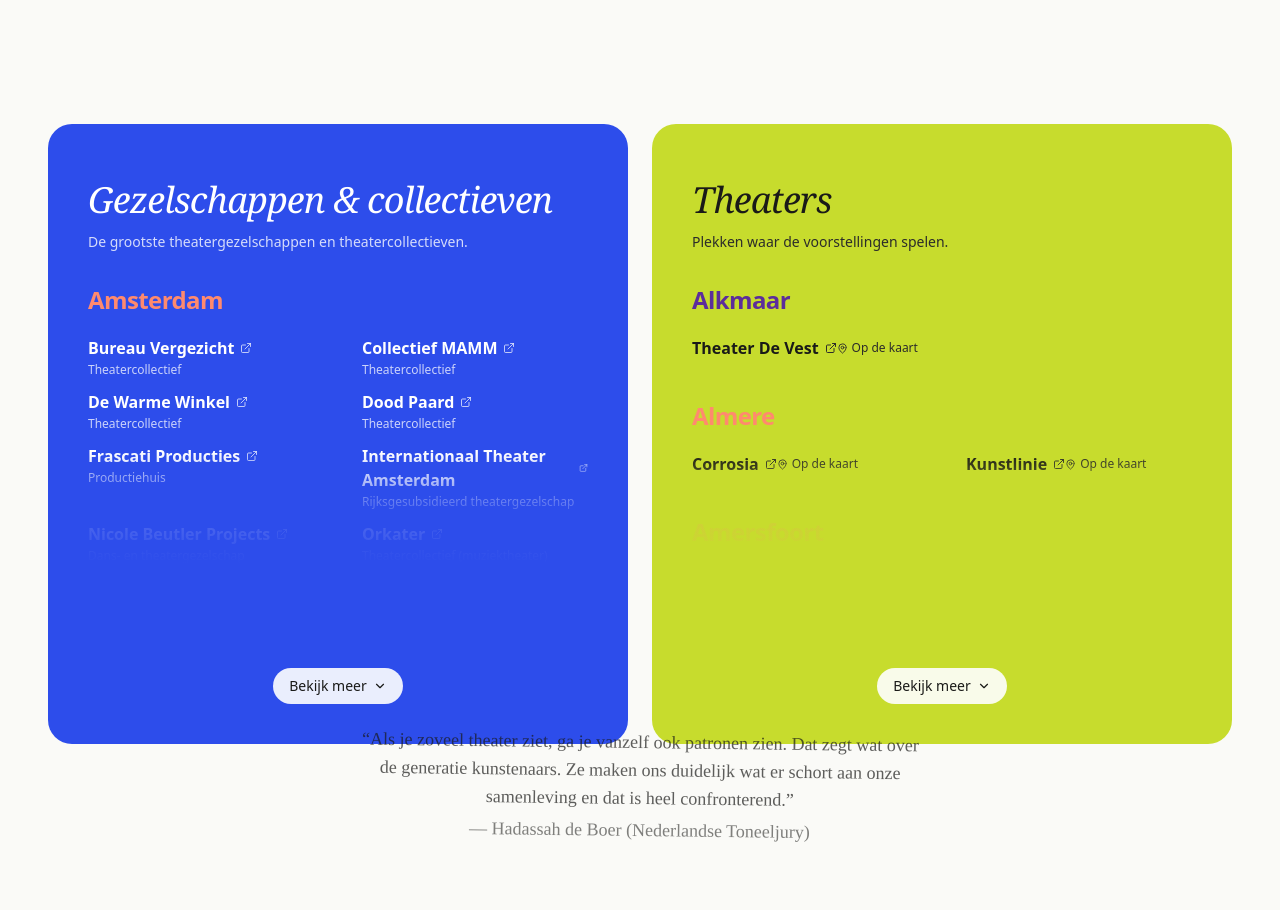
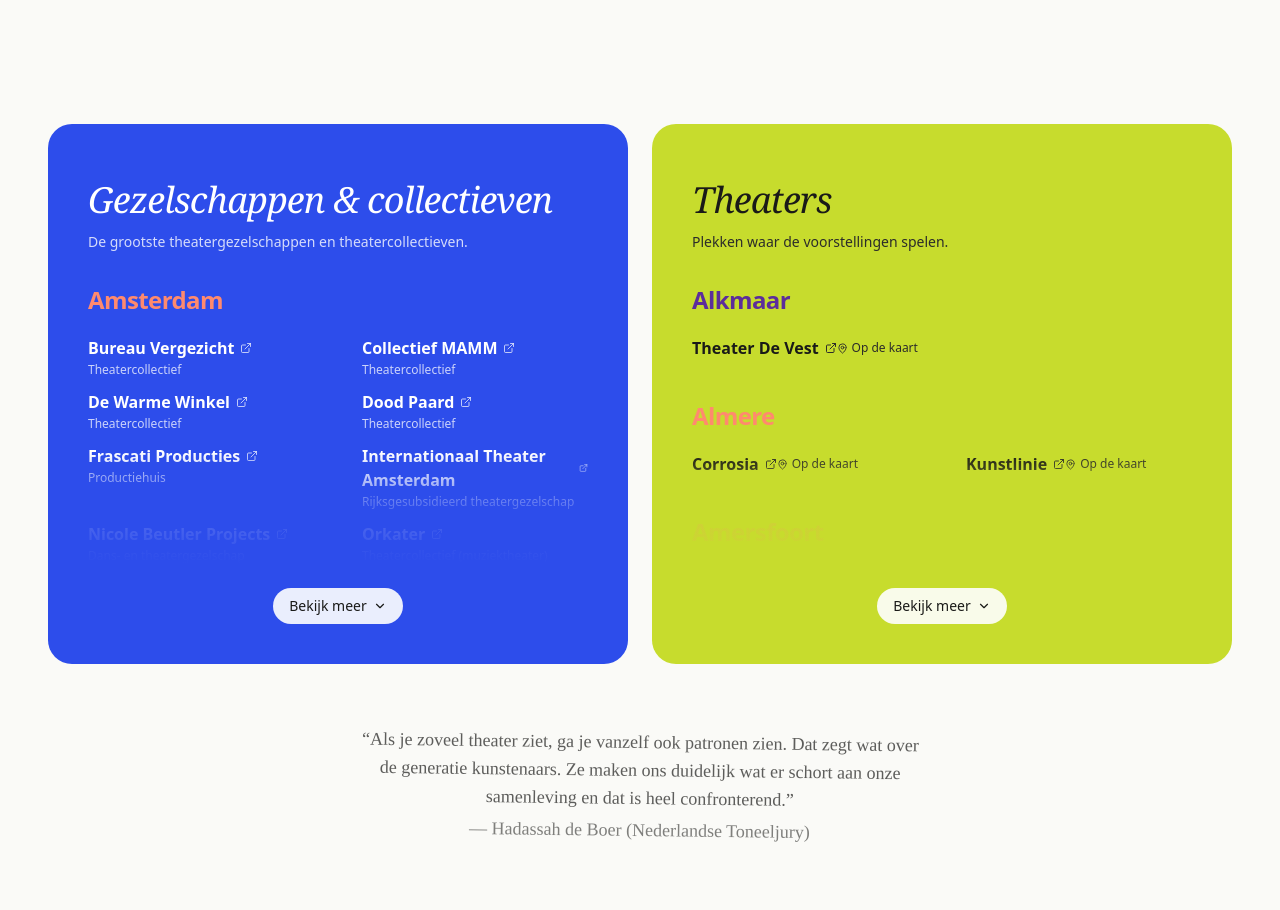
Before and after one commit to cultuursausje/cultuursausje, a Next.js app in the folder site/: page / in a window 1280 px wide. Shown: the part 4180-5090 px from the top of the page. Built offline with nearby package versions, Linux system fonts and the light colour scheme.

Commit message:
Add files via upload

```diff
--- a/site/components/GezelschappenSection.tsx
+++ b/site/components/GezelschappenSection.tsx
@@ -50,9 +50,9 @@ export function GezelschappenSection({ gezelschappen }: Props) {
   const [expanded, setExpanded] = useState(false);
 
   return (
-    <section id="gezelschappen" className="mt-20 sm:mt-24 lg:mt-20 lg:h-full">
+    <section id="gezelschappen" className="mt-20 sm:mt-24 lg:mt-20">
       <div
-        className="rounded-3xl px-6 pt-10 pb-8 sm:px-10 sm:pt-14 sm:pb-10 lg:flex lg:h-full lg:flex-col"
+        className="rounded-3xl px-6 pt-10 pb-8 sm:px-10 sm:pt-14 sm:pb-10"
         style={{ background: "#2D4DEB" }}
       >
         <h2 className="font-display mb-3 text-3xl text-white tracking-tight sm:text-4xl">
@@ -109,7 +109,7 @@ export function GezelschappenSection({ gezelschappen }: Props) {
           )}
         </div>
 
-        <div className="mt-6 flex justify-center lg:mt-auto lg:pt-6">
+        <div className="mt-6 flex justify-center">
           <button
             onClick={() => setExpanded(v => !v)}
             className="inline-flex items-center gap-1.5 rounded-full bg-white/90 px-4 py-2 text-sm font-medium text-ink hover:bg-white transition-colors"
--- a/site/components/TheatersSection.tsx
+++ b/site/components/TheatersSection.tsx
@@ -63,9 +63,9 @@ export function TheatersSection({ theaters }: Props) {
   const [expanded, setExpanded] = useState(false);
 
   return (
-    <section id="theaters" className="mt-20 sm:mt-24 lg:mt-20 lg:h-full">
+    <section id="theaters" className="mt-20 sm:mt-24 lg:mt-20">
       <div
-        className="rounded-3xl px-6 pt-10 pb-8 sm:px-10 sm:pt-14 sm:pb-10 lg:flex lg:h-full lg:flex-col"
+        className="rounded-3xl px-6 pt-10 pb-8 sm:px-10 sm:pt-14 sm:pb-10"
         style={{ background: "#C7DC2D" }}
       >
         <h2 className="font-display mb-3 text-3xl text-ink tracking-tight sm:text-4xl">
@@ -127,7 +127,7 @@ export function TheatersSection({ theaters }: Props) {
           )}
         </div>
 
-        <div className="mt-6 flex justify-center lg:mt-auto lg:pt-6">
+        <div className="mt-6 flex justify-center">
           <button
             onClick={() => setExpanded(v => !v)}
             className="inline-flex items-center gap-1.5 rounded-full bg-white/90 px-4 py-2 text-sm font-medium text-ink hover:bg-white transition-colors"
```
